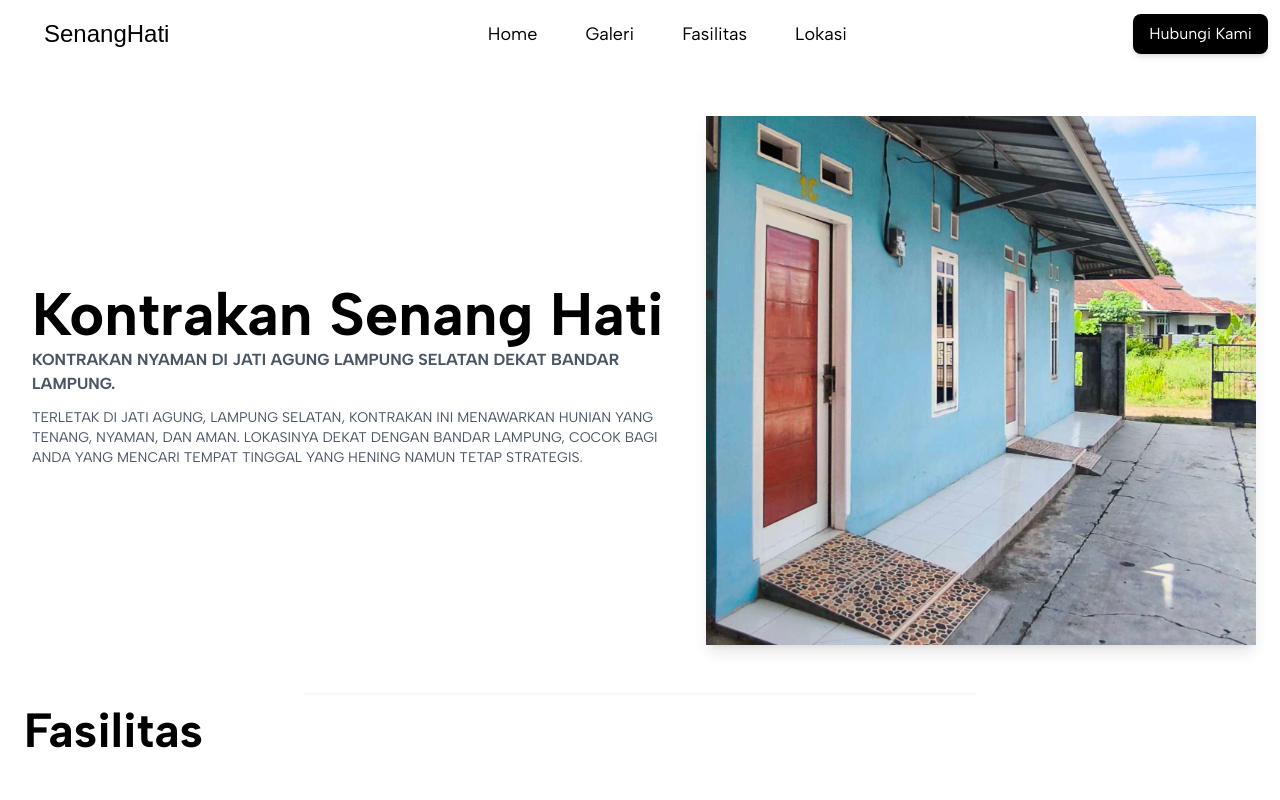
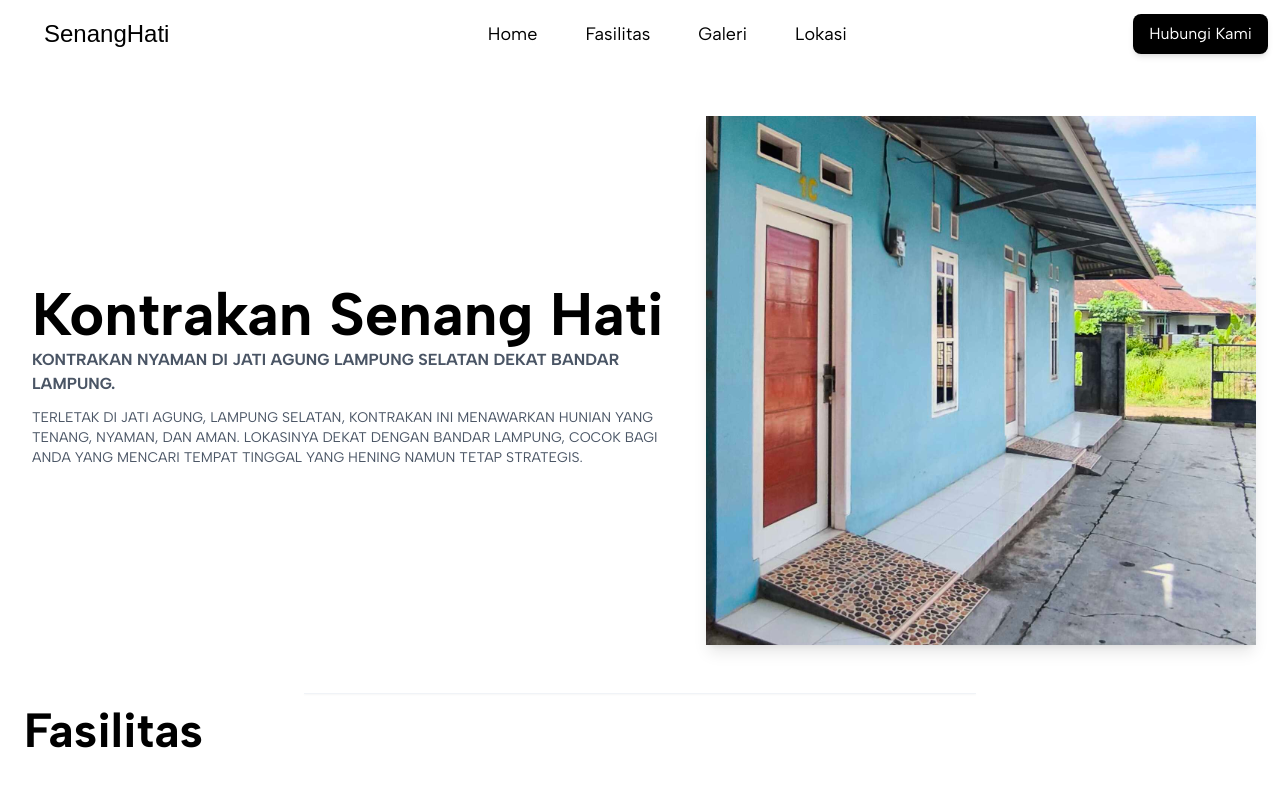
Before and after one commit to RenaldKS/SenangHati, a Next.js app: page / in a window 1280 px wide. Shown: the top 800 px of the page. Built offline with nearby package versions, Linux system fonts and the light colour scheme; a web font is replaced by a local one.

Commit message:
Update Navbar.tsx

```diff
--- a/app/components/Navbar.tsx
+++ b/app/components/Navbar.tsx
@@ -38,14 +38,14 @@ export default function Header() {
                 Home
               </li>
             </Link>
+            <Link href={"#facilities"}>
+              <li className="px-3 py-2 rounded-lg hover:bg-slate-200 hover:text-black">
+                Fasilitas
+              </li>
+            </Link>
             <Link href={"#gallery"}>
               <li className="px-3 py-2 rounded-lg hover:bg-slate-200 hover:text-black">
                 Galeri
-              </li>
-            </Link>
-            <Link href={"#facilities"}>
-              <li className="px-3 py-2 rounded-lg hover:bg-slate-200 hover:text-black">
-                Fasilitas
               </li>
             </Link>
             <Link href={"#location"}>
```
